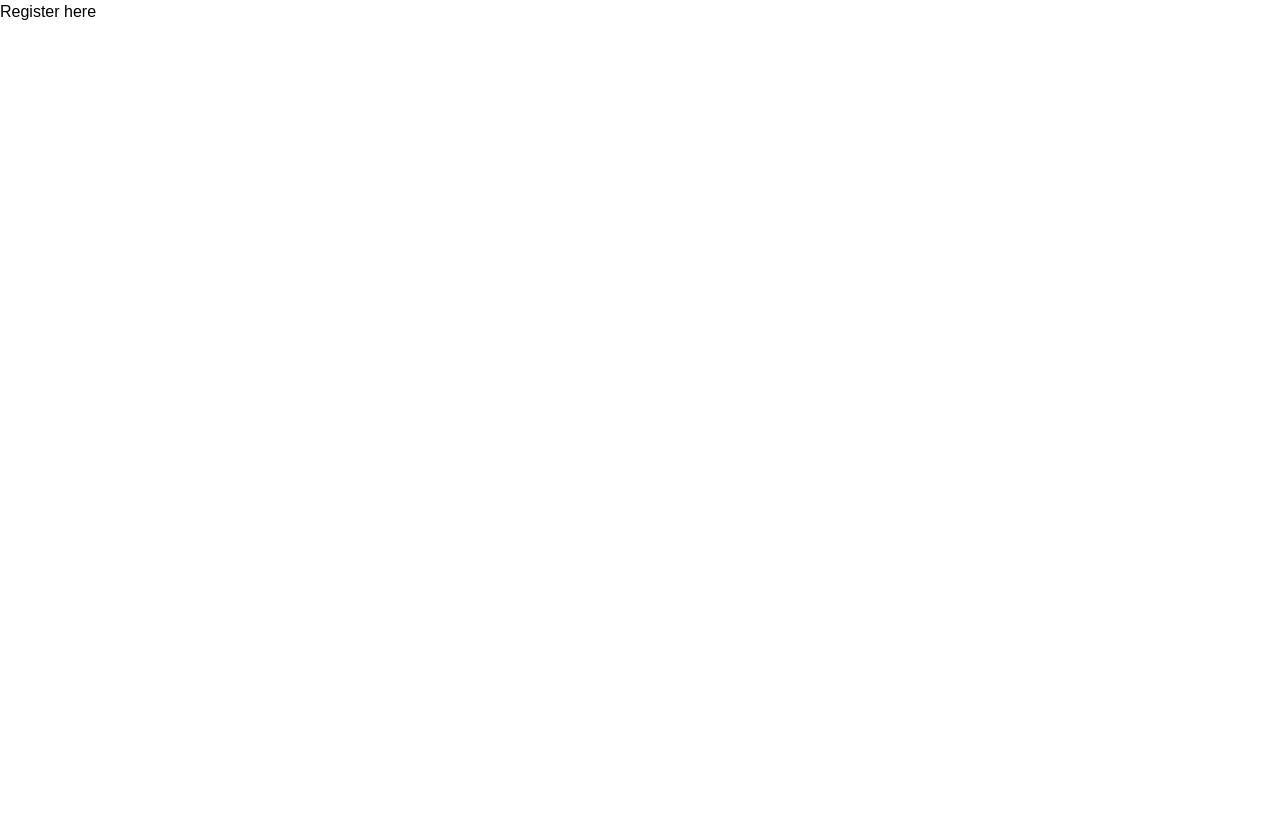
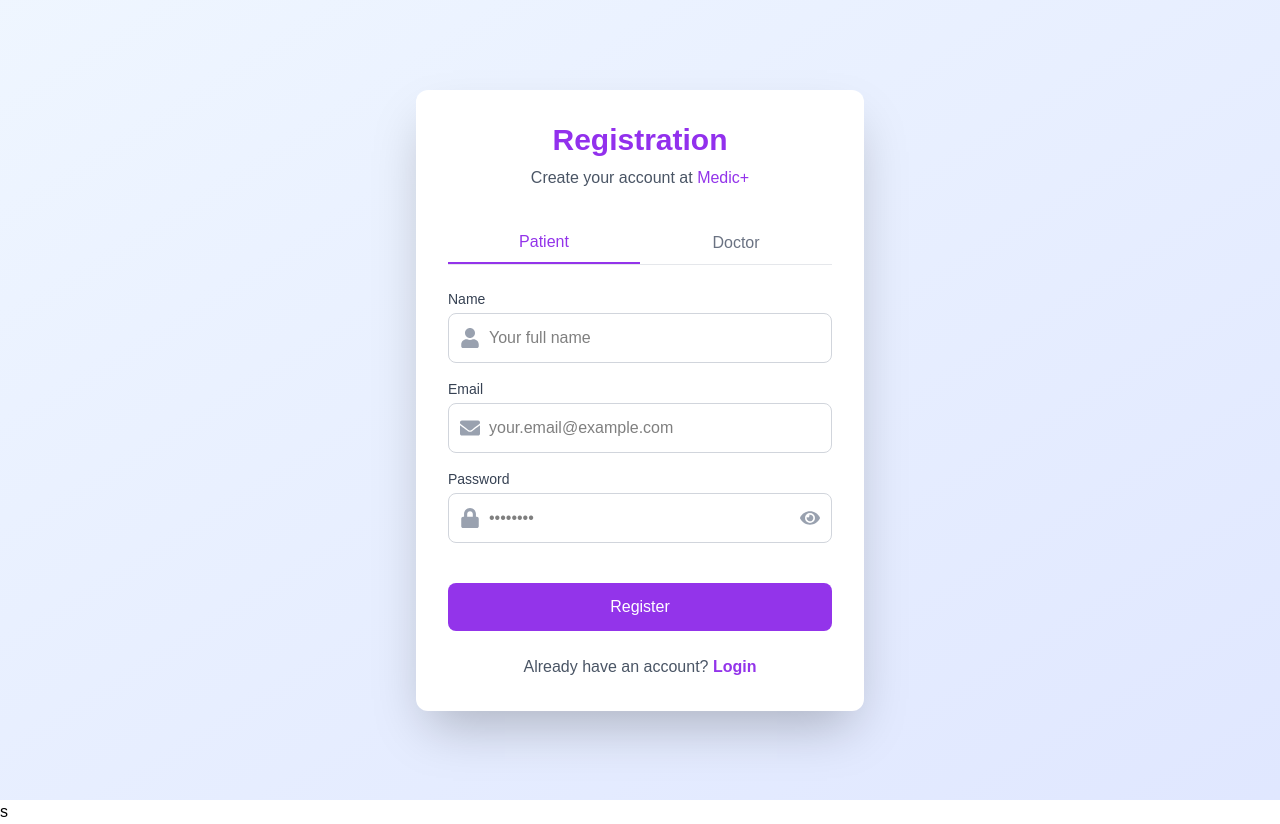
Before and after one commit to Sumaiya-Meem/Doctor-Appointment-Management-System, a React (Vite) app: page /register in a window 1280 px wide. Before the commit the page ends 800 px from the top, so only its background shows below. Built offline with nearby package versions, Linux system fonts and the light colour scheme.

Commit message:
implement registeration functionality

```diff
--- a/package.json
+++ b/package.json
@@ -11,10 +11,14 @@
   },
   "dependencies": {
     "@tailwindcss/vite": "^4.1.12",
+    "@tanstack/react-query": "^5.85.9",
+    "axios": "^1.11.0",
     "localforage": "^1.10.0",
     "match-sorter": "^8.1.0",
     "react": "^19.1.1",
     "react-dom": "^19.1.1",
+    "react-hook-form": "^7.62.0",
+    "react-hot-toast": "^2.6.0",
     "react-icons": "^5.5.0",
     "react-router-dom": "^7.8.2",
     "sort-by": "^1.2.0",
--- a/src/Register/Register.jsx
+++ b/src/Register/Register.jsx
@@ -1,11 +1,234 @@
-import React from 'react';
+import React, { useState } from "react";
+import { useForm } from "react-hook-form";
+import useRegister from "../hooks/useRegister";
+import { FaUser, FaEnvelope, FaLock, FaStethoscope, FaCamera, FaEye, FaEyeSlash } from "react-icons/fa";
+import toast from "react-hot-toast";
+
 
 const Register = () => {
-                  return (
-                                    <div>
-                                           Register here
-                                    </div>
-                  );
+  const [role, setRole] = useState("patient");
+  const [showPassword, setShowPassword] = useState(false);
+
+  const { register, handleSubmit, formState: { errors }, watch, reset } = useForm();
+
+  const { mutate, isLoading, isError, error } = useRegister();
+
+  const password = watch("password", "");
+
+
+
+
+  const onSubmit = (data) => {
+   mutate(
+    { role, data },
+    {
+      onSuccess: (res) => {
+        console.log("Registered:", res);
+        toast.success("Account created successful!");
+        reset();
+      },
+      onError: (err) => {
+        console.error("Error:", err);
+        toast.error(err.response?.data?.message || "Registration failed");
+      },
+    }
+   );
+ };
+
+
+  // Password validation
+  const validatePassword = (value) => {
+    if (!value) return "Password is required";
+
+    if (value.length < 6) {
+      return "Password must be at least 6 characters long";
+    }
+
+    if (!/[A-Z]/.test(value)) {
+      return "Password must contain at least one uppercase letter";
+    }
+
+    if (!/[0-9]/.test(value)) {
+      return "Password must contain at least one number";
+    }
+
+    if (!/[!@#$%^&*()_+\-=[\]{};':"?]/.test(value)) {
+      return "Password must contain at least one special character";
+    }
+
+    return true;
+  };
+
+  return (
+    <div className="min-h-screen bg-gradient-to-br from-blue-50 to-indigo-100 flex items-center justify-center p-4">
+      <div className="bg-white rounded-xl shadow-2xl p-8 w-full max-w-md">
+        <div className="text-center mb-8">
+          <h1 className="text-3xl font-bold text-[#9230ed] mb-2">Registration</h1>
+          <p className="text-gray-600">Create your account at <span className='text-[#9334ea]'>Medic+</span></p>
+        </div>
+
+        {/* Tabs section*/}
+        <div className="flex mb-6 border-b border-gray-200">
+          <button
+            className={`flex-1 py-2 px-4 font-medium text-center ${role === "patient" ? "text-[#9334ea] border-b-2 border-[#9334ea]" : "text-gray-500"}`}
+            onClick={() => setRole("patient")}
+          >
+            Patient
+          </button>
+          <button
+            className={`flex-1 py-2 px-4 font-medium text-center ${role === "doctor" ? "text-[#9334ea] border-b-2 border-[#9334ea]" : "text-gray-500"}`}
+            onClick={() => setRole("doctor")}
+          >
+            Doctor
+          </button>
+        </div>
+
+        {/* Registration form  section*/}
+        <form onSubmit={handleSubmit(onSubmit)} className="space-y-4">
+          {/* name field */}
+          <div>
+            <label htmlFor="name" className="block text-sm font-medium text-gray-700 mb-1">
+              Name
+            </label>
+            <div className="relative">
+              <div className="absolute inset-y-0 left-0 pl-3 flex items-center pointer-events-none">
+                <FaUser className="h-5 w-5 text-gray-400" />
+              </div>
+              <input
+                id="name"
+                type="text"
+                placeholder="Your full name"
+                {...register("name", { required: "Name is required" })}
+                className={`block w-full pl-10 pr-3 py-3 border rounded-lg  ${errors.name ? 'border-red-500' : 'border-gray-300'}`}
+              />
+            </div>
+            {errors.name && <p className="mt-1 text-sm text-red-600">{errors.name.message}</p>}
+          </div>
+
+          {/* email field */}
+          <div>
+            <label htmlFor="email" className="block text-sm font-medium text-gray-700 mb-1">
+              Email
+            </label>
+            <div className="relative">
+              <div className="absolute inset-y-0 left-0 pl-3 flex items-center pointer-events-none">
+                <FaEnvelope className="h-5 w-5 text-gray-400" />
+              </div>
+              <input
+                id="email"
+                type="email"
+                placeholder="your.email@example.com"
+                {...register("email", {
+                  required: "Email is required",
+                  pattern: {
+                    value: /^[A-Z0-9._%+-]+@[A-Z0-9.-]+\.[A-Z]{2,}$/i,
+                    message: "Invalid email address"
+                  }
+                })}
+                className={`block w-full pl-10 pr-3 py-3 border rounded-lg ${errors.email ? 'border-red-500' : 'border-gray-300'}`}
+              />
+            </div>
+            {errors.email && <p className="mt-1 text-sm text-red-600">{errors.email.message}</p>}
+          </div>
+
+          {/* password field */}
+          <div>
+            <label htmlFor="password" className="block text-sm font-medium text-gray-700 mb-1">
+              Password
+            </label>
+            <div className="relative">
+              <div className="absolute inset-y-0 left-0 pl-3 flex items-center pointer-events-none">
+                <FaLock className="h-5 w-5 text-gray-400" />
+              </div>
+              <input
+                id="password"
+                type={showPassword ? "text" : "password"}
+                placeholder="••••••••"
+                {...register("password", {
+                  validate: validatePassword
+                })}
+                className={`block w-full pl-10 pr-10 py-3 border rounded-lg ${errors.password ? 'border-red-500' : 'border-gray-300'}`}
+              />
+              <button
+                type="button"
+                className="absolute inset-y-0 right-0 pr-3 flex items-center"
+                onClick={() => setShowPassword(!showPassword)}
+              >
+                {showPassword ? (
+                  <FaEyeSlash className="h-5 w-5 text-gray-400" />
+                ) : (
+                  <FaEye className="h-5 w-5 text-gray-400" />
+                )}
+              </button>
+            </div>
+            {errors.password && <p className="mt-1 text-sm text-red-600">{errors.password.message}</p>}
+
+            {/* Password strength indicator */}
+            {password && (
+              <div className="mt-2">
+                <div className="flex items-center mb-1">
+                  <div className={`h-1 flex-1 mr-1 rounded-full ${password.length >= 6 ? 'bg-green-500' : 'bg-gray-300'}`}></div>
+                  <div className={`h-1 flex-1 mr-1 rounded-full ${/[A-Z]/.test(password) ? 'bg-green-500' : 'bg-gray-300'}`}></div>
+                  <div className={`h-1 flex-1 mr-1 rounded-full ${/[0-9]/.test(password) ? 'bg-green-500' : 'bg-gray-300'}`}></div>
+                  <div className={`h-1 flex-1 rounded-full ${/[!@#$%^&*()_+\-=[\]{};':"?]/.test(password) ? 'bg-green-500' : 'bg-gray-300'}`}></div>
+                </div>
+                <p className="text-xs text-gray-500">
+                  Must include: 6+ characters, 1 uppercase, 1 number, 1 special character
+                </p>
+              </div>
+            )}
+          </div>
+
+          {/* specialization field*/}
+          {role === "doctor" && (
+            <div>
+              <label htmlFor="specialization" className="block text-sm font-medium text-gray-700 mb-1">
+                Specialization
+              </label>
+              <div className="relative">
+                <div className="absolute inset-y-0 left-0 pl-3 flex items-center pointer-events-none">
+                  <FaStethoscope className="h-5 w-5 text-gray-400" />
+                </div>
+                <input
+                  id="specialization"
+                  type="text"
+                  placeholder="Your medical specialization"
+                  {...register("specialization", {
+                    required: "Specialization is required",
+                  })}
+                  className={`block w-full pl-10 pr-3 py-3 border rounded-lg ${errors.specialization ? 'border-red-500' : 'border-gray-300'}`}
+                />
+              </div>
+              {errors.specialization && <p className="mt-1 text-sm text-red-600">{errors.specialization.message}</p>}
+            </div>
+          )}
+
+
+
+          <button
+            type="submit"
+            disabled={isLoading}
+            className="w-full bg-[#9334ea] hover:bg-[#7e2ac8] text-white py-3 px-4 rounded-lg font-medium transition-colors mt-6 disabled:opacity-50"
+          >
+            {isLoading ? "Registering..." : "Register"}
+          </button>
+
+          {isError && (
+            <p className="text-red-500 text-center mt-4">{error?.response?.data?.message || "Registration failed"}</p>
+          )}
+        </form>
+
+        <div className="mt-6 text-center">
+          <p className="text-gray-600">
+            Already have an account?{" "}
+            <a href="/login" className="text-[#9334ea] font-bold hover:text-blue-800">
+              Login
+            </a>
+          </p>
+        </div>
+      </div>
+    </div>
+  );
 };
 
 export default Register;
--- /dev/null
+++ b/src/hooks/useRegister.js
@@ -0,0 +1,18 @@
+import { useMutation } from "@tanstack/react-query";
+import axiosInstance from "../utils/axios";
+
+const useRegister = () => {
+  return useMutation({
+    mutationFn: async ({ role, data }) => {
+      const endpoint =
+        role === "patient"
+          ? "/auth/register/patient"
+          : "/auth/register/doctor";
+
+      const res = await axiosInstance.post(endpoint, data);
+      return res.data;
+    },
+  });
+};
+
+export default useRegister;
--- a/src/main.jsx
+++ b/src/main.jsx
@@ -1,14 +1,19 @@
 import { StrictMode } from 'react'
 import { createRoot } from 'react-dom/client'
 import './index.css'
-import App from './App.jsx'
-import {
-  RouterProvider,
-} from "react-router-dom";
+import { QueryClient, QueryClientProvider } from "@tanstack/react-query";
+import { Toaster } from 'react-hot-toast';
+import {RouterProvider,} from "react-router-dom";
 import router from './Routes/Routes.jsx';
+
+const queryClient = new QueryClient();
 
 createRoot(document.getElementById('root')).render(
   <StrictMode>
-    <RouterProvider router={router} />
+    <QueryClientProvider client={queryClient}>
+      <RouterProvider router={router} />
+      <Toaster></Toaster>s
+    </QueryClientProvider>
+
   </StrictMode>,
 )
--- /dev/null
+++ b/src/utils/axios.js
@@ -0,0 +1,8 @@
+
+import axios from "axios";
+
+const axiosInstance = axios.create({
+  baseURL: "https://appointment-manager-node.onrender.com/api/v1",
+});
+
+export default axiosInstance;
```
Also changed, not shown: src/hooks/useLogin.js (added), 1 other file (tests, documents, lock files or other folders).
